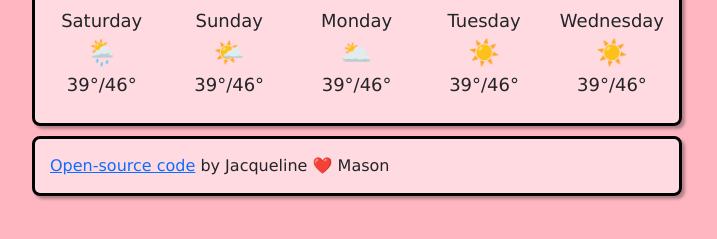
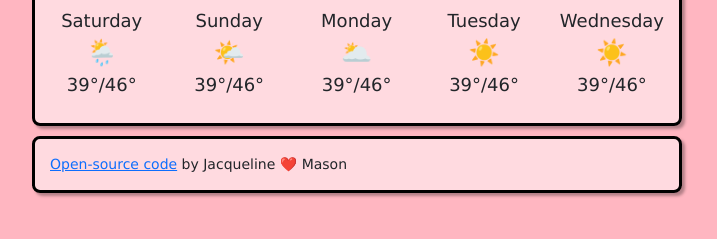
Before and after one commit to rookiebehaviour/weather-app, a plain HTML site: page index.html in a window 1280 px wide. Shown: the part 323-562 px from the top of the page, without its empty margins (283-1000 px from the left). Drawn offline with nearby package versions, Linux system fonts and the light colour scheme.

Commit message:
Updated footer from footer element to small

```diff
--- a/index.html
+++ b/index.html
@@ -78,8 +78,7 @@
         </div>
       </div>
     </div>
-    <footer>
-      <div class="container footer">
+    <small class="container footer">
       <a
         href="https://github.com/rookiebehaviour/weather-app"
         target="_blank"
@@ -87,8 +86,7 @@
         >Open-source code</a
       >
       by Jacqueline ❤️ Mason
-      </div>
-    </footer>
+    </small>
 
     <script src="src/script.js"></script>
   </body>
```
Lines whose indentation alone changed are shown as unchanged.
